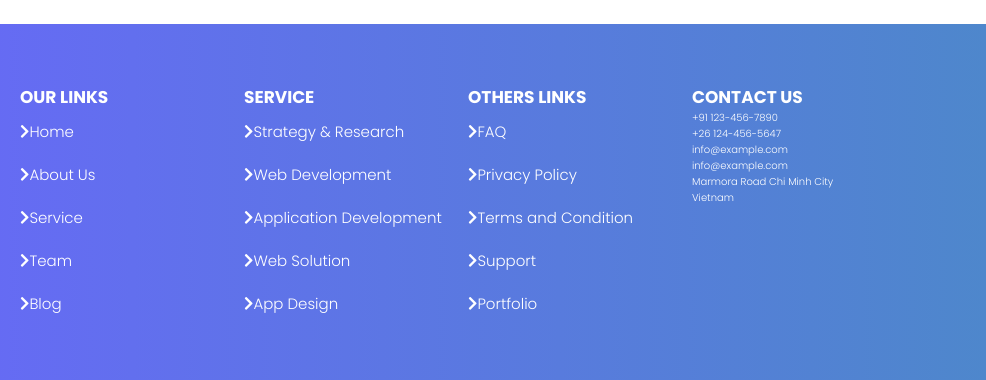
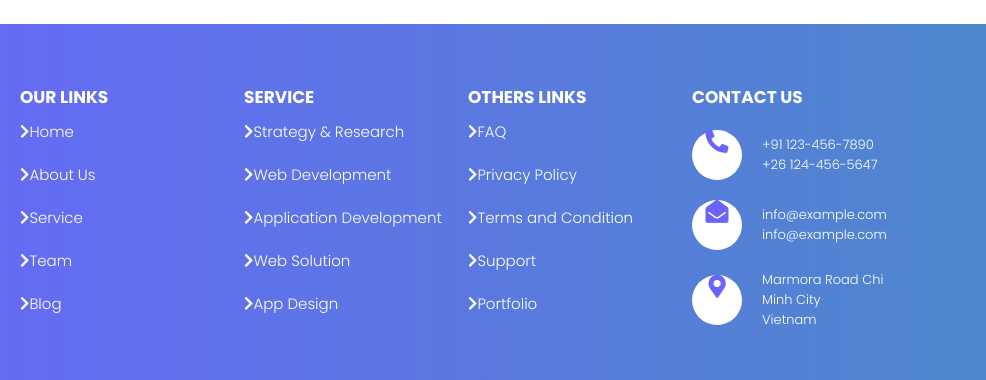
Before and after one commit to najmulmyself/Webie, a website: page index.html in a window 1280 px wide. Shown: the part 4312-4692 px from the top of the page, 294-1280 px from the left. Drawn offline with Linux system fonts and the light colour scheme.

Commit message:
need to fix icon vertically center

```diff
--- a/index.html
+++ b/index.html
@@ -284,9 +284,15 @@
             voluptatum aperiam repellat.
           </p>
           <div class="social-link">
-            <a href="http://" target="_blank" rel="noopener noreferrer"><i class="fab fa-facebook icon-social"></i></a>
-            <a href="http://" target="_blank" rel="noopener noreferrer"><i class="fab fa-instagram icon-social"></i></a>
-            <a href="http://" target="_blank" rel="noopener noreferrer"><i class="fab fa-twitter icon-social"></i></a>
+            <a href="http://" target="_blank" rel="noopener noreferrer"
+              ><i class="fab fa-facebook icon-social"></i
+            ></a>
+            <a href="http://" target="_blank" rel="noopener noreferrer"
+              ><i class="fab fa-instagram icon-social"></i
+            ></a>
+            <a href="http://" target="_blank" rel="noopener noreferrer"
+              ><i class="fab fa-twitter icon-social"></i
+            ></a>
           </div>
         </div>
 
@@ -294,8 +300,12 @@
           <h3 class="u--h3">Our links</h3>
           <ul>
             <li class="plan--item"><i class="fas fa-chevron-right"></i>Home</li>
-            <li class="plan--item"><i class="fas fa-chevron-right"></i>About Us</li>
-            <li class="plan--item"><i class="fas fa-chevron-right"></i>Service</li>
+            <li class="plan--item">
+              <i class="fas fa-chevron-right"></i>About Us
+            </li>
+            <li class="plan--item">
+              <i class="fas fa-chevron-right"></i>Service
+            </li>
             <li class="plan--item"><i class="fas fa-chevron-right"></i>Team</li>
             <li class="plan--item"><i class="fas fa-chevron-right"></i>Blog</li>
           </ul>
@@ -304,11 +314,21 @@
         <div class="service">
           <h3 class="u--h3">Service</h3>
           <ul>
-            <li class="plan--item"><i class="fas fa-chevron-right"></i>Strategy & Research</li>
-            <li class="plan--item"><i class="fas fa-chevron-right"></i>Web Development</li>
-            <li class="plan--item"><i class="fas fa-chevron-right"></i>Application Development</li>
-            <li class="plan--item"><i class="fas fa-chevron-right"></i>Web Solution</li>
-            <li class="plan--item"><i class="fas fa-chevron-right"></i>App Design</li>
+            <li class="plan--item">
+              <i class="fas fa-chevron-right"></i>Strategy & Research
+            </li>
+            <li class="plan--item">
+              <i class="fas fa-chevron-right"></i>Web Development
+            </li>
+            <li class="plan--item">
+              <i class="fas fa-chevron-right"></i>Application Development
+            </li>
+            <li class="plan--item">
+              <i class="fas fa-chevron-right"></i>Web Solution
+            </li>
+            <li class="plan--item">
+              <i class="fas fa-chevron-right"></i>App Design
+            </li>
           </ul>
         </div>
 
@@ -316,31 +336,45 @@
           <h3 class="u--h3">others links</h3>
           <ul>
             <li class="plan--item"><i class="fas fa-chevron-right"></i>FAQ</li>
-            <li class="plan--item"><i class="fas fa-chevron-right"></i>Privacy Policy</li>
-            <li class="plan--item"><i class="fas fa-chevron-right"></i>Terms and Condition</li>
-            <li class="plan--item"><i class="fas fa-chevron-right"></i>Support</li>
-            <li class="plan--item"><i class="fas fa-chevron-right"></i>Portfolio</li>
+            <li class="plan--item">
+              <i class="fas fa-chevron-right"></i>Privacy Policy
+            </li>
+            <li class="plan--item">
+              <i class="fas fa-chevron-right"></i>Terms and Condition
+            </li>
+            <li class="plan--item">
+              <i class="fas fa-chevron-right"></i>Support
+            </li>
+            <li class="plan--item">
+              <i class="fas fa-chevron-right"></i>Portfolio
+            </li>
           </ul>
         </div>
 
         <div class="contact-us">
           <h3 class="u--h3">Contact Us</h3>
           <div class="contact-link">
-            <a href="http://" target="_blank" rel="noopener noreferrer"></a>
+            <a href="http://" target="_blank" rel="noopener noreferrer"
+              ><i class="fas fa-phone-alt contact-icon"></i
+            ></a>
             <div class="contact--text">
               <p>+91 123-456-7890</p>
               <p>+26 124-456-5647</p>
             </div>
           </div>
           <div class="contact-link">
-            <a href="http://" target="_blank" rel="noopener noreferrer"></a>
+            <a href="http://" target="_blank" rel="noopener noreferrer"
+              ><i class="fas fa-envelope-open contact-icon"></i
+            ></a>
             <div class="contact--text">
               <p>info@example.com</p>
               <p>info@example.com</p>
             </div>
           </div>
           <div class="contact-link">
-            <a href="http://" target="_blank" rel="noopener noreferrer"></a>
+            <a href="http://" target="_blank" rel="noopener noreferrer"
+              ><i class="fas fa-map-marker-alt contact-icon"></i
+            ></a>
             <div class="contact--text">
               <p>Marmora Road Chi Minh City</p>
               <p>Vietnam</p>
--- a/sass/footer.scss
+++ b/sass/footer.scss
@@ -27,12 +27,32 @@
   a {
     margin: 0 1.2rem;
   }
+}
+.icon-social {
+  color: #fff;
 
+  &:hover {
+    color: $color-tertiary;
+  }
 }
-.icon-social{
-    color: #fff;
-
-    &:hover{
-        color: $color-tertiary;
-    }
+.contact-link {
+  display: flex;
+  align-items: center;
+  margin: 2rem 0;
 }
+.contact--text {
+  p {
+    font-size: 1.3rem;
+    padding-left: 2rem;
+  }
+}
+.contact-icon {
+  font-size: 2.3rem;
+  background-color: #fff;
+  width: 5rem;
+  height: 5rem;
+  border-radius: 50%;
+  display: block;
+  text-align: center;
+  color: $color-primary-dark;
+}
--- a/sass/variable.scss
+++ b/sass/variable.scss
@@ -3,6 +3,6 @@ $color-primary-light: #4e87cc;
 
 $color-secondary: #3f3d56;
 // $color-secondary-light: #5f5d7f;
-$color-tertiary : #CACACA;
+$color-tertiary: #cacaca;
 
 $font-display: "Poppins", sans-serif;
```
Also changed, not shown: css/style.css.
